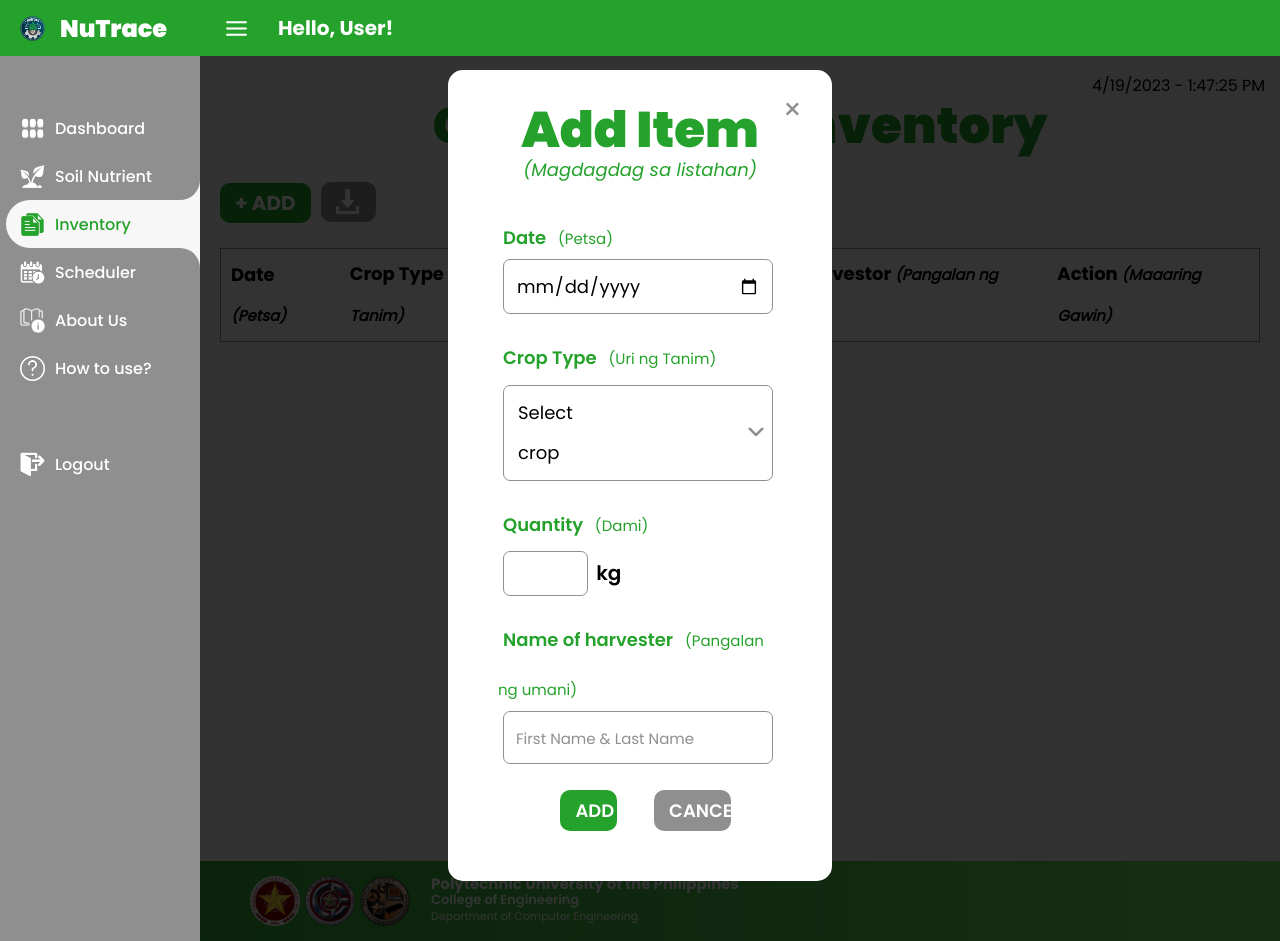
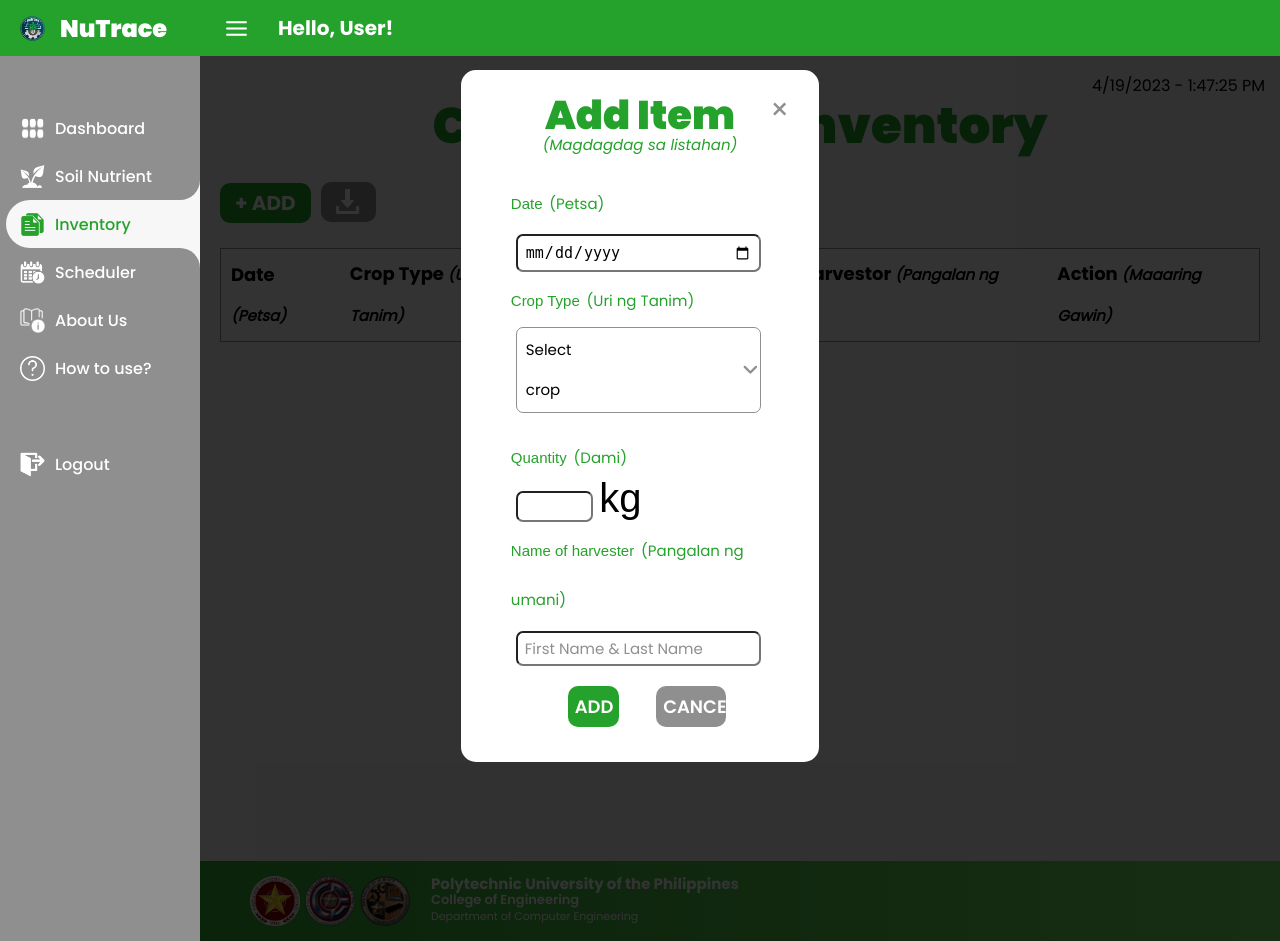
Before and after one commit to kreazze/NuTrace, a PHP site: page /client/inventory.html in a window 1280 px wide, after a click on "+ ADD". Run offline with PHP 8.4, Linux system fonts and the light colour scheme; lists and menus that the app fills with data are empty.

Commit message:
pop up update
pop up update

```diff
--- a/client/inventory.css
+++ b/client/inventory.css
@@ -278,17 +278,22 @@ body {
 /*pop up*/
 h2 {
 	text-align: center;
+<<<<<<< Updated upstream
 	font-family: 'Poppins-Black';
 	font-size: 50px;
+=======
+	font-family: "poppins black", sans-serif;
+	font-size: 40px;
+>>>>>>> Stashed changes
 	margin-top: 10px;
 	margin-bottom: 10px;
 }
 h3 {
 	font-family: 'Poppins-Italic';
 	text-align: center;
-	font-size: 18px;
+	font-size: 15px;
     font-weight: 400;
-    margin-top: -10px;
+    margin-top: -20px;
 }
 .box {
 	text-align: center;
@@ -299,7 +304,7 @@ h3 {
 	bottom: 0;
 	left: 0;
 	right: 0;
-	background: rgba(0, 0, 0, 0.8);
+	background: #000000cc;
 	transition: opacity 200ms;
 	visibility: hidden;
 	opacity: 0;
@@ -310,10 +315,10 @@ h3 {
 }
 .wrapper {
 	margin: 70px auto;
-	padding: 30px 50px;
+	padding: 25px 50px;
 	background: #ffffff;
 	border-radius: 15px;
-	width: 30%;
+	width: 28%;
 	position: relative;
 	transition: all 5s ease-in-out;
 }
@@ -342,8 +347,8 @@ h3 {
 	border-radius: 10px;
 	width: 20%;
 	margin-left: 22%;
-	margin-top: 10px;
-	padding: 7px 15px;
+	margin-top: 20px;
+	padding: 7px;
 	border: none;
 	outline: none;
 	cursor: pointer;
@@ -355,7 +360,7 @@ h3 {
 	background: #8F8F8F;
 	border-radius: 10px;
 	width: 27%;
-	padding: 7px 15px;
+	padding: 7px;
 	margin-left: 30px;
 	border: none;
 	outline: none;
@@ -364,7 +369,7 @@ h3 {
 .popup-container {
 	border-radius: 5px;
 	background-color: #ffffff;
-	padding: 20px 0;
+	padding: 10px 0;
 }
 .select-menu{
     width: 95%;
@@ -378,21 +383,21 @@ h3 {
 .select-menu .select-btn{
     display: flex;
     background: #fff;
-    padding: 7px;
+    padding: 2px;
     border-radius: 8px;
     align-items: center;
     cursor: pointer;
 }
 .sBtn-text{
-	font-size: 18px;
+	font-size: 15px;
 	color: black;
 	margin-right: -40px;
 	font-family: 'Poppins-Regular';
 }
 .select-btn i{
-    font-size: 20px;
+    font-size: 18px;
     transition: 0.3s;
-	margin-left: 70%;
+	margin-left: 75%;
 	color: #8F8F8F;
 }
 .select-menu.active .select-btn i{
@@ -406,7 +411,7 @@ h3 {
     border-radius: 8px;
     background: #fff;
     display: none;
-	width: 74%;
+	width: 73%;
 	border: 1px solid #8F8F8F;
 }
 .select-menu.active .options{
@@ -425,8 +430,9 @@ h3 {
     background: #EBEBEB;
 }
 .option .option-text{
-    font-size: 18px;
+    font-size: 15px;
     color: black;
+<<<<<<< Updated upstream
 	margin-top: 5px;
 	margin-bottom: 5px;
 	font-family: 'Poppins-Regular';
@@ -434,8 +440,16 @@ h3 {
 form label {
 	font-size: 18px;
 	font-family: 'Poppins-SemiBold';
+=======
+	margin-top: -10px;
+	margin-bottom: -10px;
+	font-family: "poppins";
+}
+form label {
+	font-size: 15px;
+	font-family: "poppins semibold", sans-serif;
+>>>>>>> Stashed changes
 	padding-left: 5px;
-	padding-top: 10px;
 }
 
 .tagalog{
@@ -444,15 +458,19 @@ form label {
 }
 input[type=text], [type=date], select {
 	width: 95%;
+<<<<<<< Updated upstream
 	font-family: 'Poppins-Regular';
 	padding: 12px;
+=======
+	font-family: "poppins";
+	padding: 7px;
+>>>>>>> Stashed changes
 	border: 1px solid #8F8F8F;
 	border-radius: 7px;
 	box-sizing: border-box;
-	margin-bottom: 16px;
 	margin-left: 5px;
 	resize: vertical;
-	font-size: 18px;
+	font-size: 15px;
 }
 
 ::placeholder {
@@ -462,20 +480,29 @@ input[type=text], [type=date], select {
 }
 .qty input[type=text] {
 	width: 30%;
+<<<<<<< Updated upstream
 	font-family: 'Poppins-Regular';
 	padding: 8px 12px;
+=======
+	font-family: "poppins", sans-serif;
+	padding: 5px;
+>>>>>>> Stashed changes
 	border: 1px solid #8F8F8F;
 	border-radius: 7px;
 	box-sizing: border-box;
-	margin-bottom: 16px;
 	margin-left: 5px;
 	resize: vertical;
 }
 .qty .unit {
-	margin-left: 8px;
+	margin-left: 6px;
 	color: black;
+<<<<<<< Updated upstream
 	font-size: 20px;
 	font-family: 'Poppins-SemiBold';
+=======
+	font-size: 18px;
+	font-family: "poppins", sans-serif;
+>>>>>>> Stashed changes
 }
 
 /* inventory content */
```
